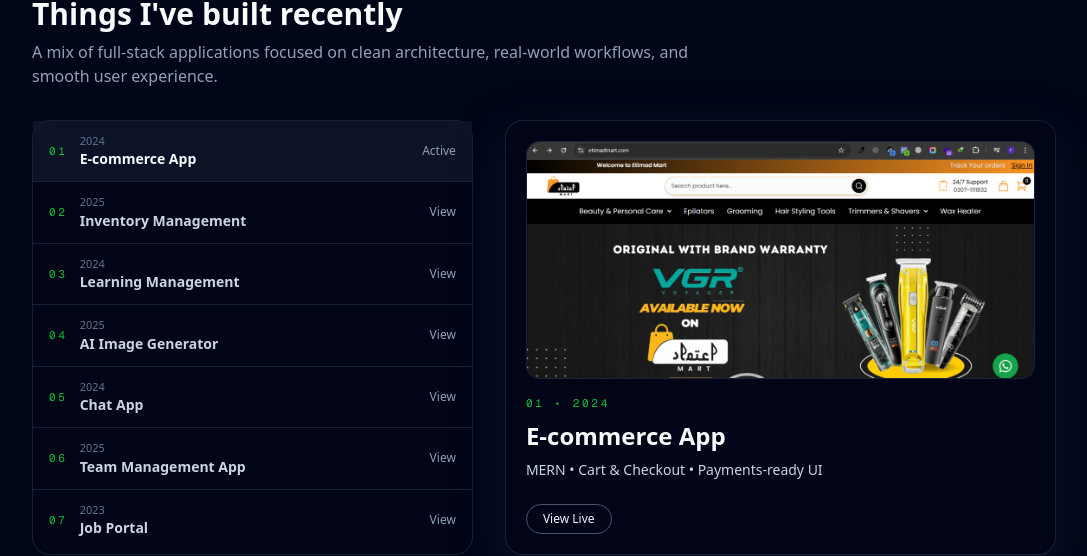
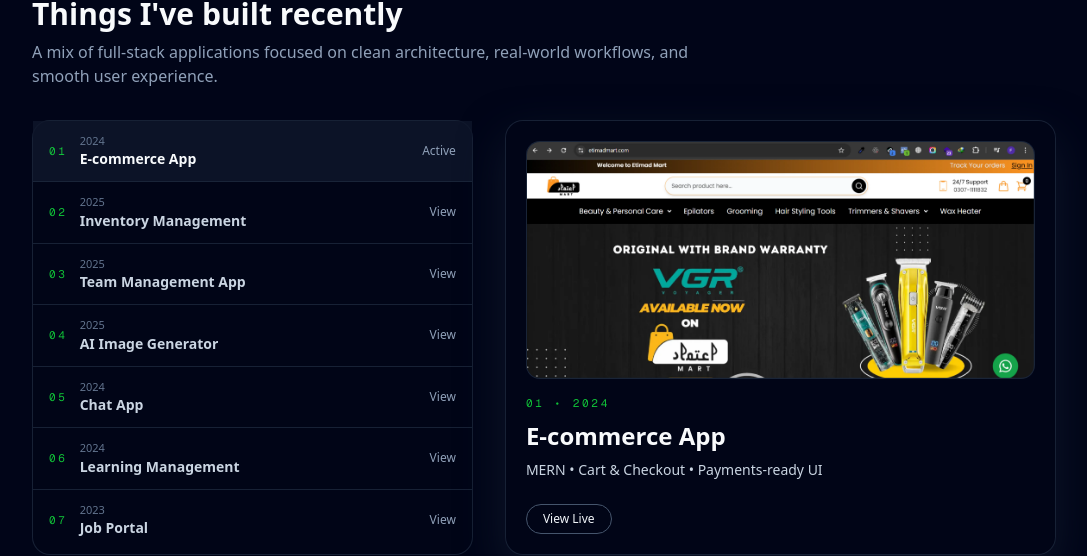
Before and after one commit to farhan-Ali007/portfolio-for-farhan, a Next.js app: page / in a window 1280 px wide. Shown: the part 1690-2246 px from the top of the page, without its empty margins (96-1183 px from the left). Built offline with nearby package versions, Linux system fonts and the light colour scheme.

Commit message:
fixed the build error

```diff
--- a/src/components/ProjectsSection.jsx
+++ b/src/components/ProjectsSection.jsx
@@ -2,6 +2,13 @@
 
 import { useState } from "react";
 import Image from "next/image";
+import etimadImg from "../../public/etimad.webp";
+import imsImg from "../../public/ims.webp";
+import elearnImg from "../../public/e-learn.webp";
+import imageGenImg from "../../public/image-gen.webp";
+import chatImg from "../../public/chat.webp";
+import strenoImg from "../../public/streno.webp";
+import jobImg from "../../public/job.webp";
 
 export default function ProjectsSection() {
   const projects = [
@@ -10,7 +17,7 @@
       title: "E-commerce App",
       year: "2024",
       stack: "MERN • Cart & Checkout • Payments-ready UI",
-      image: "/etimad.webp",
+      image: etimadImg,
       liveUrl: "https://etimadmart.com"
     },
     {
@@ -18,24 +25,24 @@
       title: "Inventory Management",
       year: "2025",
       stack: "MERN • Role-based access • Stock tracking",
-      image: "/ims.webp",
+      image: imsImg,
       liveUrl: "https://etimad-inventory.netlify.app/",
       codeLink: ""
     },
     {
       index: "03",
-      title: "Learning Management",
-      year: "2024",
-      stack: "MERN • Courses • Progress tracking",
-      image: "/e-learn.webp",
-      codeLink: "https://github.com/farhan-Ali007/E-learn"
+      title: "Team Management App",
+      year: "2025",
+      stack: "MERN • Boards • Collaboration",
+      image: strenoImg,
+      codeLink: "https://github.com/farhan-Ali007/team-flow"
     },
     {
       index: "04",
       title: "AI Image Generator",
       year: "2025",
       stack: "React • OpenAI API • Image generation • Responsive UI • State management • Error handling • Loading states • Image download • Clipboard API • Image optimization",
-      image: "/image-gen.webp",
+      image: imageGenImg,
       codeLink: "https://github.com/farhan-Ali007/image-generator"
     },
     {
@@ -43,28 +50,29 @@
       title: "Chat App",
       year: "2024",
       stack: "Socket.io • Real-time messaging • User presence • Message history • User authentication",
-      image: "/chat.webp",
+      image: chatImg,
       codeLink: "https://github.com/farhan-Ali007/chat-frontend"
     },
     {
       index: "06",
-      title: "Team Management App",
-      year: "2025",
-      stack: "MERN • Boards • Collaboration",
-      image: "/streno.webp",
-      codeLink: "https://github.com/farhan-Ali007/team-flow"
+      title: "Learning Management",
+      year: "2024",
+      stack: "MERN • Courses • Progress tracking",
+      image: elearnImg,
+      codeLink: "https://github.com/farhan-Ali007/E-learn"
     },
     {
       index: "07",
       title: "Job Portal",
       year: "2023",
       stack: "MERN • Role-based access • Job search",
-      image: "/job.webp",
+      image: jobImg,
       codeLink: "https://github.com/farhan-Ali007/job-board-frontend"
     },
   ];
 
   const [activeProjectIndex, setActiveProjectIndex] = useState(0);
+  const [loadedImages, setLoadedImages] = useState({}); // track which project images have finished loading
 
   return (
     <section
@@ -85,22 +93,6 @@
             and smooth user experience.
           </p>
         </header>
-
-        {/* Hidden preloader to cache all project images for instant switching */}
-        <div className="hidden" aria-hidden="true">
-          {projects.map((project) =>
-            project.image ? (
-              <Image
-                key={project.index}
-                src={project.image}
-                alt={project.title}
-                width={150}
-                height={70}
-                loading="eager"
-              />
-            ) : null
-          )}
-        </div>
 
         {/* Mobile layout: accordion-style cards */}
         <div className="flex flex-col gap-3 md:hidden">
@@ -131,18 +123,26 @@
                 {isActive && (
                   <div className="space-y-3 border-t border-slate-800/80 px-4 py-4 text-sm text-slate-300">
                     {project.image && (
-                      <div className="mb-2 w-full overflow-hidden rounded-xl border border-slate-800/80 bg-slate-900/80">
+                      <div className="relative mb-2 w-full overflow-hidden rounded-xl border border-slate-800/80 bg-slate-900/80">
+                        {!loadedImages[project.index] && (
+                          <div className="absolute inset-0 animate-pulse bg-gradient-to-r from-slate-800/80 via-slate-700/60 to-slate-800/80 bg-[length:200%_100%]" />
+                        )}
                         <Image
                           src={project.image}
                           alt={project.title}
                           width={1500}
                           height={700}
-                          className="w-full h-auto object-contain"
+                          className="relative z-10 w-full h-auto object-contain"
                           loading="lazy"
+                          sizes="(max-width: 768px) 100vw, 50vw"
+                          placeholder="blur"
+                          onLoadingComplete={() =>
+                            setLoadedImages((prev) => ({ ...prev, [project.index]: true }))
+                          }
                         />
                       </div>
                     )}
-                    <p>{project.stack}</p>
+                    <p>{project.stack}</p>z
                     <div className="mt-2 flex flex-wrap gap-3 text-xs text-slate-400">
                       {project.liveUrl && (
                         <a
@@ -206,14 +206,25 @@
           {/* Right: active project details */}
           <div className="flex h-full flex-col gap-4 rounded-2xl border border-slate-800/80 bg-slate-950/80 p-5 shadow-[0_18px_45px_rgba(15,23,42,0.95)]">
             {projects[activeProjectIndex].image && (
-              <div className="w-full overflow-hidden rounded-xl border border-slate-800/80 bg-slate-900/80">
+              <div className="relative w-full overflow-hidden rounded-xl border border-slate-800/80 bg-slate-900/80">
+                {!loadedImages[projects[activeProjectIndex].index] && (
+                  <div className="absolute inset-0 animate-pulse bg-gradient-to-r from-slate-800/80 via-slate-700/60 to-slate-800/80 bg-[length:200%_100%]" />
+                )}
                 <Image
                   src={projects[activeProjectIndex].image}
                   alt={projects[activeProjectIndex].title}
                   width={1500}
                   height={700}
-                  className="w-full h-auto object-contain"
+                  className="relative z-10 w-full h-auto object-contain"
                   loading="lazy"
+                  sizes="(max-width: 768px) 100vw, 60vw"
+                  placeholder="blur"
+                  onLoadingComplete={() =>
+                    setLoadedImages((prev) => ({
+                      ...prev,
+                      [projects[activeProjectIndex].index]: true,
+                    }))
+                  }
                 />
               </div>
             )}
--- a/src/components/TargetCursor.jsx
+++ b/src/components/TargetCursor.jsx
@@ -20,9 +20,14 @@
   const activeStrengthRef = useRef(0);
 
   const isMobile = useMemo(() => {
+    // During SSR/windowless environments, treat as non-mobile to avoid `window is not defined`.
+    if (typeof window === 'undefined' || typeof navigator === 'undefined') {
+      return false;
+    }
+
     const hasTouchScreen = 'ontouchstart' in window || navigator.maxTouchPoints > 0;
     const isSmallScreen = window.innerWidth <= 768;
-    const userAgent = navigator.userAgent || navigator.vendor || window.opera;
+    const userAgent = navigator.userAgent || navigator.vendor || window.opera || '';
     const mobileRegex = /android|webos|iphone|ipad|ipod|blackberry|iemobile|opera mini/i;
     const isMobileUserAgent = mobileRegex.test(userAgent.toLowerCase());
     return (hasTouchScreen && isSmallScreen) || isMobileUserAgent;
```
